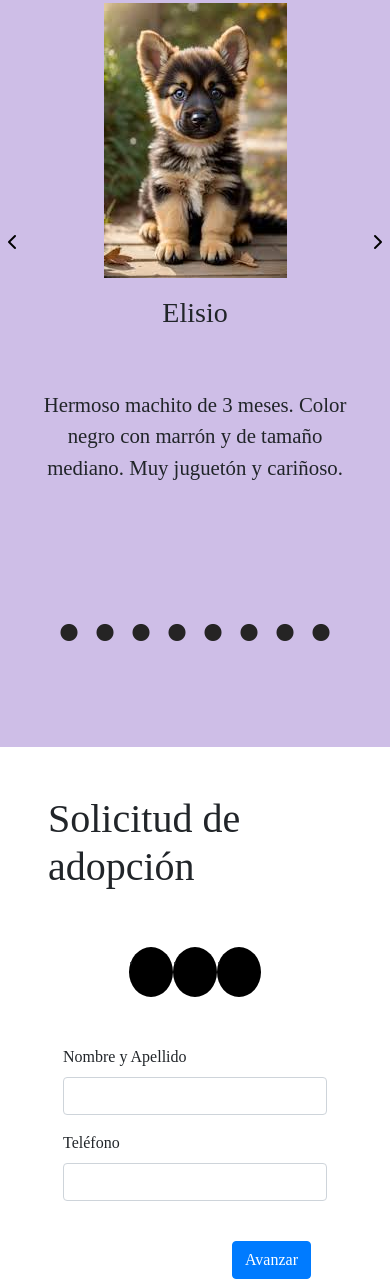
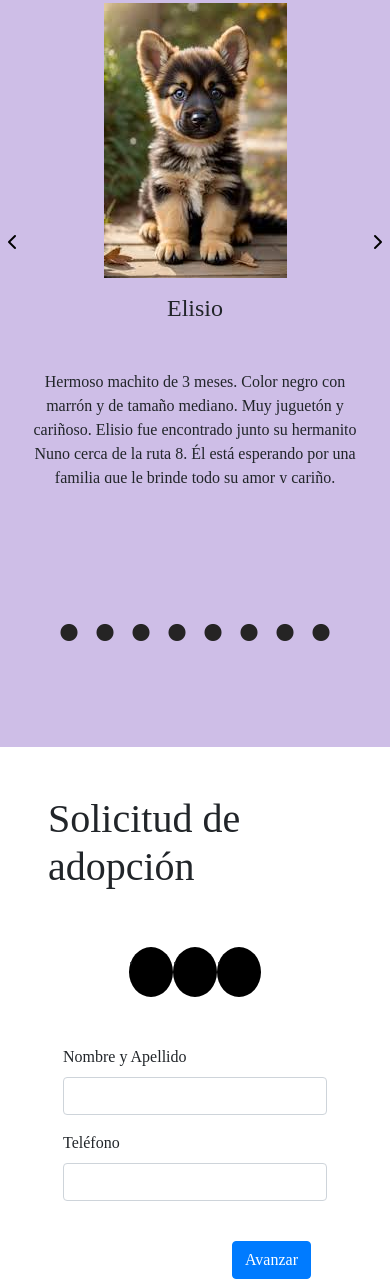
Before and after one commit to Cristarg/CAC-Grupo9-Adopci-n-Mascotas, a plain HTML site: page peluditos.html in a window 390 px wide. Shown: the part 1362-2644 px from the top of the page. Drawn offline with nearby package versions, Linux system fonts and the light colour scheme; no server answers; a web font is replaced by a local one.

Commit message:
Add files via upload

```diff
--- a/css/style.css
+++ b/css/style.css
@@ -270,4 +270,11 @@ i{
     .cuidados .video-item {
         flex: 1 1 100%;
     }
+    .nombrePeludo {
+        font-size: 1.5em;
+    }
+
+    .descripcionPeludo {
+        font-size: 1em;
+    }
 }
```
